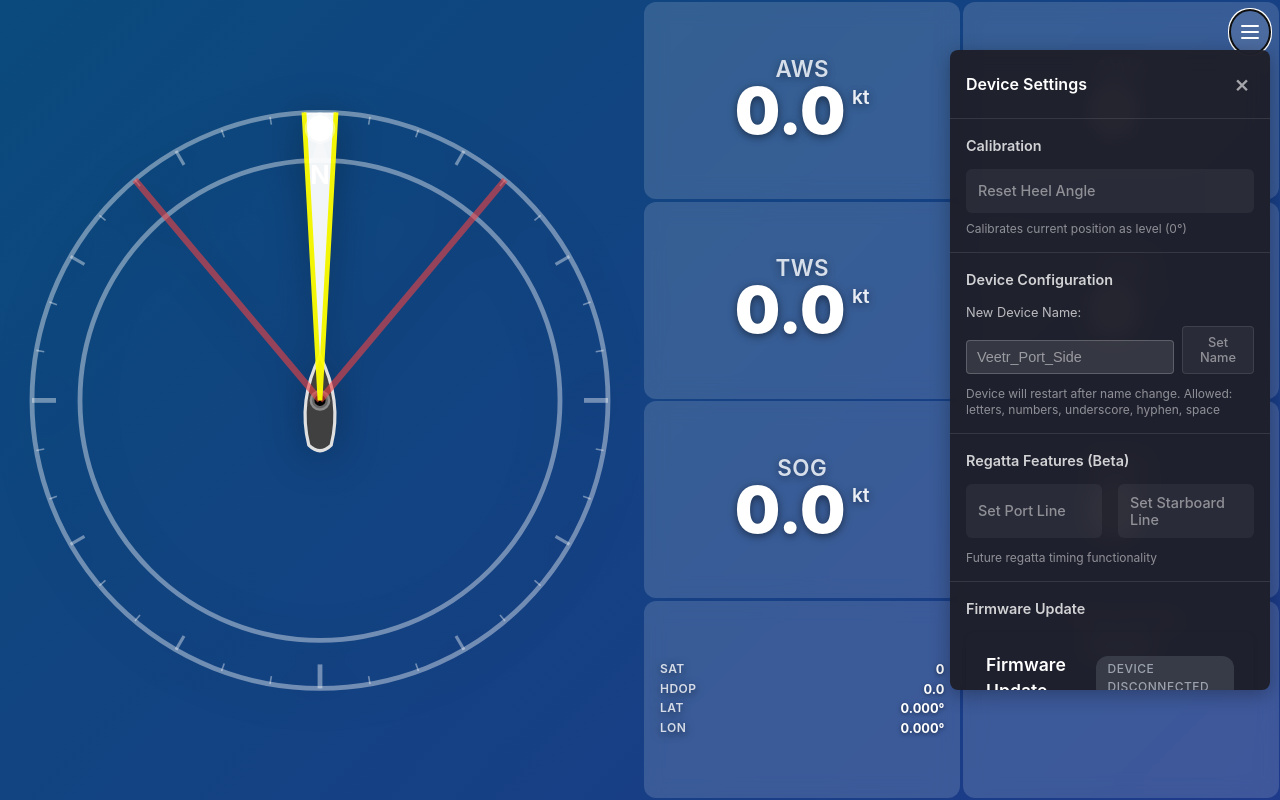
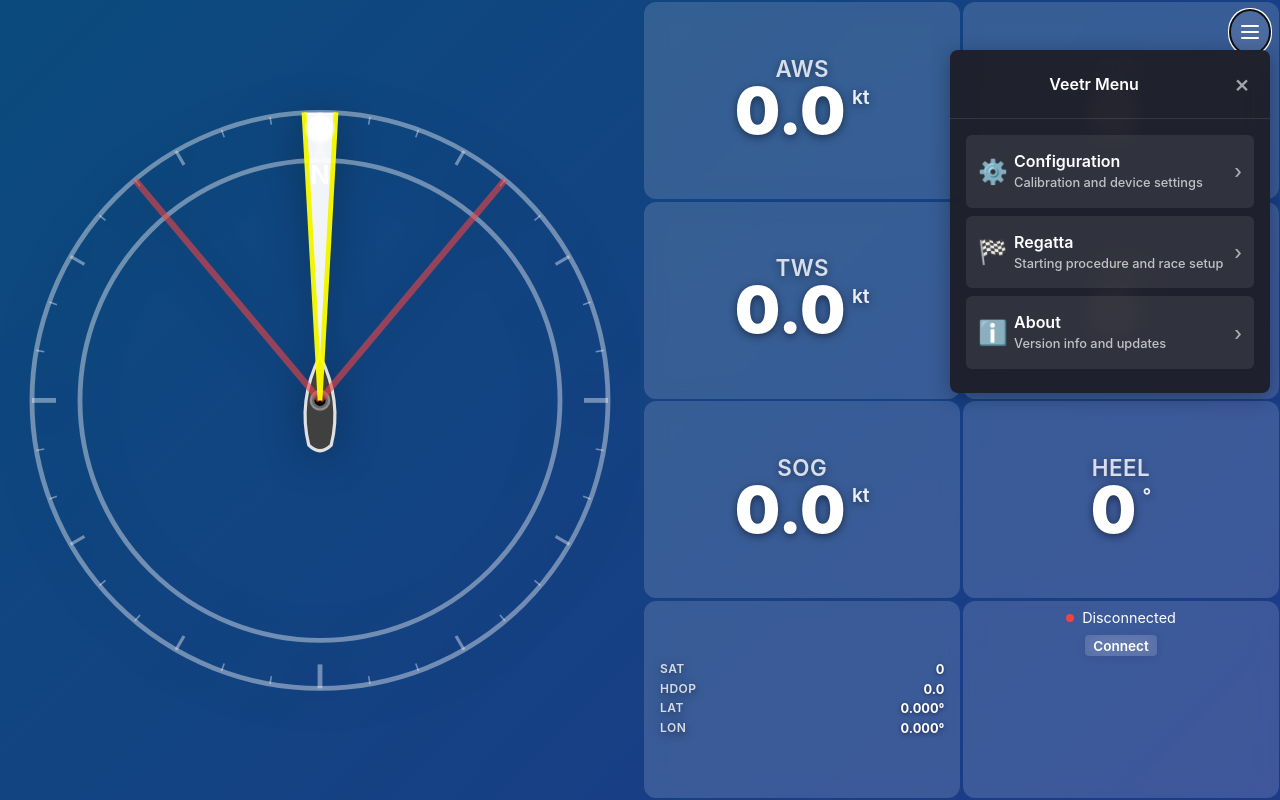
Before and after one commit to escopecz/veetr, a React (Vite) app in the folder web/: page / in a window 1280 px wide. Both pictures are taken after a click on the button "Settings menu". Built offline with nearby package versions, Linux system fonts and the light colour scheme.

Commit message:
Splitting config into submenu items

```diff
--- a/web/src/components/Settings.css
+++ b/web/src/components/Settings.css
@@ -98,6 +98,31 @@
   font-size: 1rem;
   font-weight: 600;
   color: white;
+  flex: 1;
+  text-align: center;
+}
+
+.back-button {
+  background: none;
+  border: none;
+  color: rgba(255, 255, 255, 0.8);
+  font-size: 1.5rem;
+  cursor: pointer;
+  padding: 4px 8px;
+  line-height: 1;
+  width: 32px;
+  height: 32px;
+  display: flex;
+  align-items: center;
+  justify-content: center;
+  border-radius: 50%;
+  transition: background-color 0.2s, color 0.2s;
+  margin-right: 8px;
+}
+
+.back-button:hover {
+  background: rgba(255, 255, 255, 0.1);
+  color: white;
 }
 
 .close-button {
@@ -115,6 +140,7 @@
   justify-content: center;
   border-radius: 50%;
   transition: background-color 0.2s, color 0.2s;
+  margin-left: 8px;
 }
 
 .close-button:hover {
@@ -171,6 +197,70 @@
 
 .menu-item.half-width:last-child {
   margin-right: 0;
+}
+
+/* Main Menu Items */
+.main-menu-item {
+  display: flex;
+  align-items: center;
+  padding: 16px 12px;
+  background: rgba(255, 255, 255, 0.08);
+  margin-bottom: 8px;
+  transition: all 0.2s;
+}
+
+.main-menu-item:hover {
+  background: rgba(255, 255, 255, 0.15);
+  transform: translateX(2px);
+}
+
+.menu-icon {
+  font-size: 1.5rem;
+  margin-right: 12px;
+  width: 24px;
+  text-align: center;
+}
+
+.menu-item-content {
+  flex: 1;
+}
+
+.menu-item-content h4 {
+  margin: 0 0 4px 0;
+  font-size: 1rem;
+  font-weight: 600;
+  color: white;
+}
+
+.menu-item-content p {
+  margin: 0;
+  font-size: 0.8rem;
+  color: rgba(255, 255, 255, 0.7);
+  line-height: 1.3;
+}
+
+.menu-arrow {
+  font-size: 1.2rem;
+  color: rgba(255, 255, 255, 0.6);
+  margin-left: 8px;
+}
+
+/* Version Info */
+.version-info {
+  background: rgba(255, 255, 255, 0.05);
+  padding: 12px;
+  border-radius: 6px;
+  margin-bottom: 8px;
+}
+
+.version-info p {
+  margin: 4px 0;
+  font-size: 0.9rem;
+  color: rgba(255, 255, 255, 0.9);
+}
+
+.version-info strong {
+  color: white;
 }
 
 /* Input Groups */
--- a/web/src/components/Settings.tsx
+++ b/web/src/components/Settings.tsx
@@ -6,6 +6,7 @@ import './Settings.css'
 
 export default function Settings() {
   const [menuOpen, setMenuOpen] = useState(false)
+  const [currentView, setCurrentView] = useState<'main' | 'configuration' | 'regatta' | 'about'>('main')
   const [actionInProgress, setActionInProgress] = useState<string | null>(null)
   const [deviceName, setDeviceName] = useState('')
   const menuRef = useRef<HTMLDivElement>(null)
@@ -23,6 +24,7 @@ export default function Settings() {
     function handleClickOutside(event: MouseEvent) {
       if (menuRef.current && !menuRef.current.contains(event.target as Node)) {
         setMenuOpen(false)
+        setCurrentView('main')
       }
     }
 
@@ -34,6 +36,13 @@ export default function Settings() {
 
   const toggleMenu = () => {
     setMenuOpen(!menuOpen)
+    if (!menuOpen) {
+      setCurrentView('main')
+    }
+  }
+
+  const navigateToView = (view: 'main' | 'configuration' | 'regatta' | 'about') => {
+    setCurrentView(view)
   }
 
   const handleResetHeelAngle = async () => {
@@ -167,12 +176,74 @@ export default function Settings() {
 
       {menuOpen && (
         <div className="settings-menu">
+          {currentView === 'main' && (
+            <>
               <div className="menu-header">
-            <h3>Device Settings</h3>
+                <h3>Veetr Menu</h3>
                 <button
                   className="close-button"
                   onClick={() => setMenuOpen(false)}
-              aria-label="Close settings"
+                  aria-label="Close menu"
+                >
+                  ×
+                </button>
+              </div>
+
+              <div className="menu-section">
+                <button
+                  className="menu-item main-menu-item"
+                  onClick={() => navigateToView('configuration')}
+                >
+                  <span className="menu-icon">⚙️</span>
+                  <div className="menu-item-content">
+                    <h4>Configuration</h4>
+                    <p>Calibration and device settings</p>
+                  </div>
+                  <span className="menu-arrow">›</span>
+                </button>
+
+                <button
+                  className="menu-item main-menu-item"
+                  onClick={() => navigateToView('regatta')}
+                >
+                  <span className="menu-icon">🏁</span>
+                  <div className="menu-item-content">
+                    <h4>Regatta</h4>
+                    <p>Starting procedure and race setup</p>
+                  </div>
+                  <span className="menu-arrow">›</span>
+                </button>
+
+                <button
+                  className="menu-item main-menu-item"
+                  onClick={() => navigateToView('about')}
+                >
+                  <span className="menu-icon">ℹ️</span>
+                  <div className="menu-item-content">
+                    <h4>About</h4>
+                    <p>Version info and updates</p>
+                  </div>
+                  <span className="menu-arrow">›</span>
+                </button>
+              </div>
+            </>
+          )}
+
+          {currentView === 'configuration' && (
+            <>
+              <div className="menu-header">
+                <button
+                  className="back-button"
+                  onClick={() => navigateToView('main')}
+                  aria-label="Back to main menu"
+                >
+                  ‹
+                </button>
+                <h3>Configuration</h3>
+                <button
+                  className="close-button"
+                  onClick={() => setMenuOpen(false)}
+                  aria-label="Close menu"
                 >
                   ×
                 </button>
@@ -220,8 +291,36 @@ export default function Settings() {
                 <p className="help-text">Device will restart after name change. Allowed: letters, numbers, underscore, hyphen, space</p>
               </div>
 
+              {!state.isConnected && (
+                <div className="connection-warning">
+                  <p>⚠️ Connect to Veetr device to access settings</p>
+                </div>
+              )}
+            </>
+          )}
+
+          {currentView === 'regatta' && (
+            <>
+              <div className="menu-header">
+                <button
+                  className="back-button"
+                  onClick={() => navigateToView('main')}
+                  aria-label="Back to main menu"
+                >
+                  ‹
+                </button>
+                <h3>Regatta</h3>
+                <button
+                  className="close-button"
+                  onClick={() => setMenuOpen(false)}
+                  aria-label="Close menu"
+                >
+                  ×
+                </button>
+              </div>
+
               <div className="menu-section">
-            <h4>Regatta Features (Beta)</h4>
+                <h4>Starting Line Setup</h4>
                 <div className="button-group">
                   <button
                     className="menu-item half-width"
@@ -239,7 +338,57 @@ export default function Settings() {
                     {actionInProgress === 'regattaStarboard' ? 'Setting...' : 'Set Starboard Line'}
                   </button>
                 </div>
-            <p className="help-text">Future regatta timing functionality</p>
+                <p className="help-text">Set the starting line markers for race timing</p>
+              </div>
+
+              <div className="menu-section">
+                <h4>Starting Procedure</h4>
+                <button
+                  className="menu-item"
+                  disabled={true}
+                >
+                  Coming Soon: Race Timer
+                </button>
+                <p className="help-text">Countdown timer and race start alerts</p>
+              </div>
+
+              {!state.isConnected && (
+                <div className="connection-warning">
+                  <p>⚠️ Connect to Veetr device to access regatta features</p>
+                </div>
+              )}
+            </>
+          )}
+
+          {currentView === 'about' && (
+            <>
+              <div className="menu-header">
+                <button
+                  className="back-button"
+                  onClick={() => navigateToView('main')}
+                  aria-label="Back to main menu"
+                >
+                  ‹
+                </button>
+                <h3>About</h3>
+                <button
+                  className="close-button"
+                  onClick={() => setMenuOpen(false)}
+                  aria-label="Close menu"
+                >
+                  ×
+                </button>
+              </div>
+
+              <div className="menu-section">
+                <h4>Version Information</h4>
+                <div className="version-info">
+                  <p><strong>Veetr Dashboard</strong></p>
+                  <p>Version: {APP_VERSION}</p>
+                  {state.deviceName && (
+                    <p>Connected Device: {state.deviceName}</p>
+                  )}
+                </div>
               </div>
 
               <div className="menu-section">
@@ -247,15 +396,17 @@ export default function Settings() {
                 <FirmwareUpdateCard />
               </div>
 
-          {!state.isConnected && (
-            <div className="connection-warning">
-              <p>⚠️ Connect to Veetr device to access settings</p>
+              <div className="menu-section">
+                <h4>Information</h4>
+                <p className="help-text">
+                  Veetr is an open-source sailing dashboard providing real-time wind, GPS, and boat data via Bluetooth Low Energy.
+                </p>
+                <p className="help-text">
+                  For support and updates, visit the GitHub repository or check the documentation.
+                </p>
               </div>
+            </>
           )}
-
-          <div className="menu-footer">
-            <span className="version">{APP_VERSION}</span>
-          </div>
         </div>
       )}
     </div>
```
Lines whose indentation alone changed are shown as unchanged.
